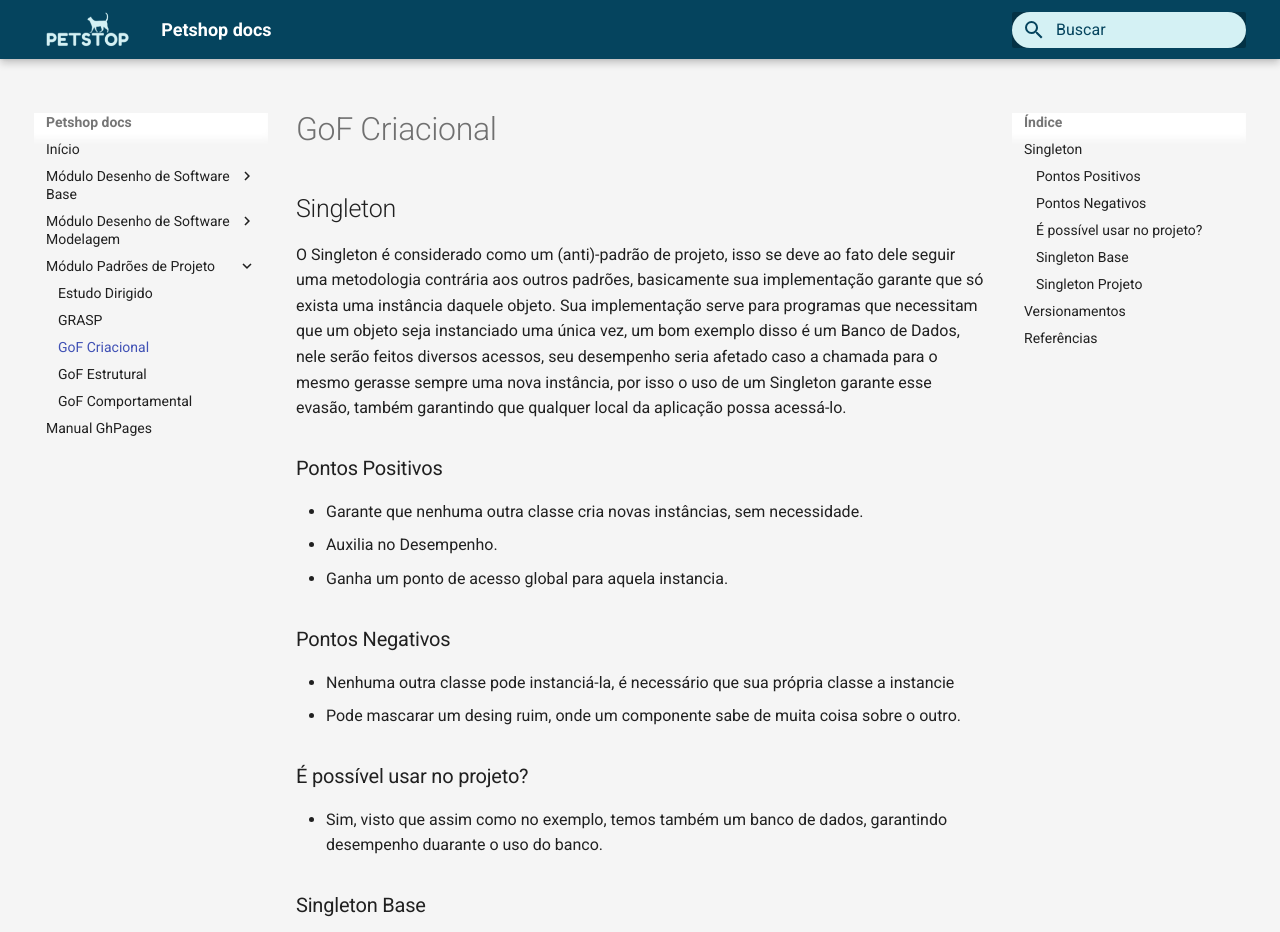
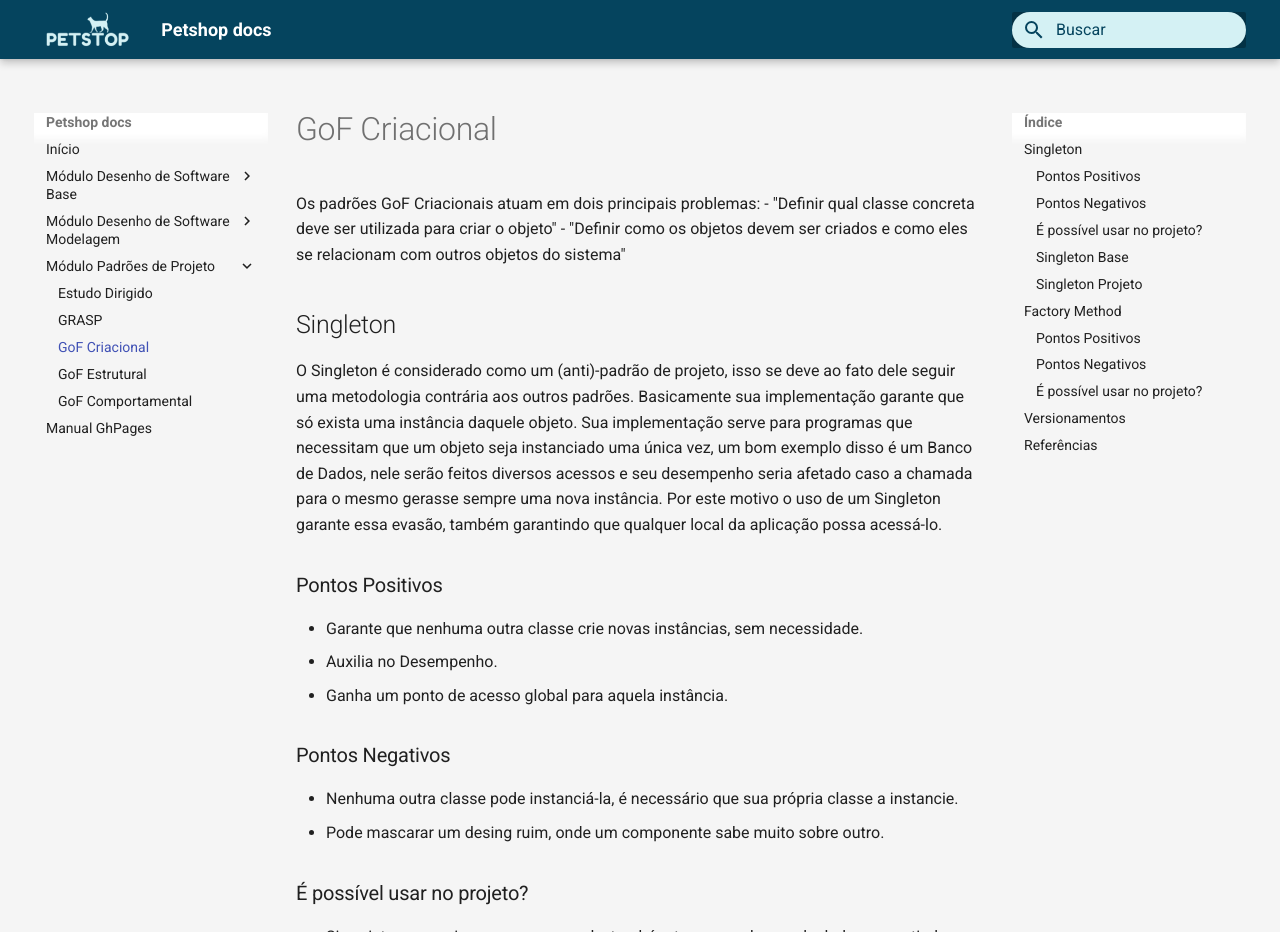
Before and after one commit to UnBArqDsw2021-1/2021.1_G3_PetStop_docs, an MkDocs documentation site: the page built from docs/padroes/gofCriacional/gofCriacional.md, in a window 1280 px wide and 1400 px high, cut to the strip 0-932 px from the top of the window. Built offline with MkDocs 1.6.1 and Material for MkDocs 9.7.7, drawn with Linux system fonts in a browser that asks for light colours; some of the changed text lies outside the part shown.

Commit message:
add revisão e descrição geral

```diff
--- a/docs/padroes/gofCriacional/gofCriacional.md
+++ b/docs/padroes/gofCriacional/gofCriacional.md
@@ -1,23 +1,29 @@
 # GoF Criacional
+
+<p>Os padrões GoF Criacionais atuam em dois principais problemas:
+
+- "Definir qual classe concreta deve ser utilizada para criar o objeto"
+- "Definir como os objetos devem ser criados e como eles se
+relacionam com outros objetos do sistema"</p>
 
 ## Singleton
 
-<p>O Singleton é considerado como um (anti)-padrão de projeto, isso se deve ao fato dele seguir uma metodologia contrária aos outros padrões, basicamente sua implementação garante que só exista uma instância daquele objeto. Sua implementação serve para programas que necessitam que um objeto seja instanciado uma única vez, um bom exemplo disso é um Banco de Dados, nele serão feitos diversos acessos, seu desempenho seria afetado caso a chamada para o mesmo gerasse sempre uma nova instância, por isso o uso de um Singleton garante esse evasão, também garantindo que qualquer local da aplicação possa acessá-lo.</p>
+<p>O Singleton é considerado como um (anti)-padrão de projeto, isso se deve ao fato dele seguir uma metodologia contrária aos outros padrões. Basicamente sua implementação garante que só exista uma instância daquele objeto. Sua implementação serve para programas que necessitam que um objeto seja instanciado uma única vez, um bom exemplo disso é um Banco de Dados, nele serão feitos diversos acessos e seu desempenho seria afetado caso a chamada para o mesmo gerasse sempre uma nova instância. Por este motivo o uso de um Singleton garante essa evasão, também garantindo que qualquer local da aplicação possa acessá-lo.</p>
 
 ### Pontos Positivos
 
-- Garante que nenhuma outra classe cria novas instâncias, sem necessidade.
+- Garante que nenhuma outra classe crie novas instâncias, sem necessidade.
 - Auxilia no Desempenho.
-- Ganha um ponto de acesso global para aquela instancia.
+- Ganha um ponto de acesso global para aquela instância.
 
 ### Pontos Negativos
 
-- Nenhuma outra classe pode instanciá-la, é necessário que sua própria classe a instancie
-- Pode mascarar um desing ruim, onde um componente sabe de muita coisa sobre o outro.
+- Nenhuma outra classe pode instanciá-la, é necessário que sua própria classe a instancie.
+- Pode mascarar um desing ruim, onde um componente sabe muito sobre outro.
 
 ### É possível usar no projeto?
 
-- Sim, visto que assim como no exemplo, temos também um banco de dados, garantindo desempenho duarante o uso do banco.
+- Sim, visto que assim como no exemplo, também temos um banco de dados, garantindo desempenho duarante o uso do banco.
 
 ### Singleton Base
 
@@ -27,12 +33,25 @@
 
 <iframe frameborder="0" style="width:100%;height:500px;" src="https://viewer.diagrams.net/?tags={}&highlight=000000&layers=1&nav=1&title=Singleton%20Projeto#Uhttps%3A%2F%2Fdrive.google.com%2Fuc%3Fid%3D1oUqkK33QCT20yyZGkXfmdpyATDGJpBqx%26export%3Ddownload"></iframe>
 
+## Factory Method
+
+### Pontos Positivos
+
+### Pontos Negativos
+
+### É possível usar no projeto?
+
+
 ## Versionamentos
 
 |Data|Versão|Descrição|Autor|
 |:--------:|:---:|:-------------------: |:-----------------------:|
 |11/09/2021| 0.1 | Criação do documento, adição do Padrão Singleton | Paulo Gonçalves Lima, Pedro Vítor de Salles Cella |
+|12/09/2021| 0.2 | Revisão do Padrão Singleton | Gabriela Pivetta |
+|12/09/2021| 0.3 | Adição da descrição geral dos GoFs Criacionais | Gabriela Pivetta |
+
 
 ## Referências
 
 - Site: <https://refactoring.guru/design-patterns/singleton>
+- Vídeo aulas da professora Milene (acesso restrito para os alunos da disciplina). Último acesso em 12/09/2021.
```
